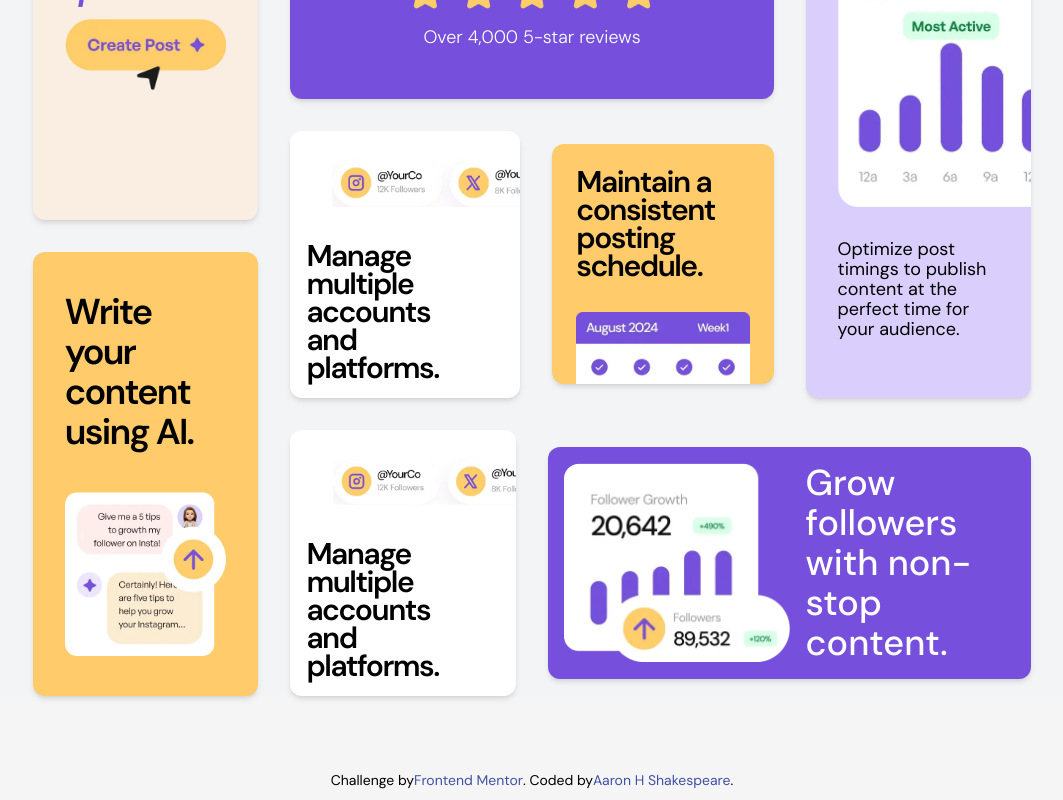
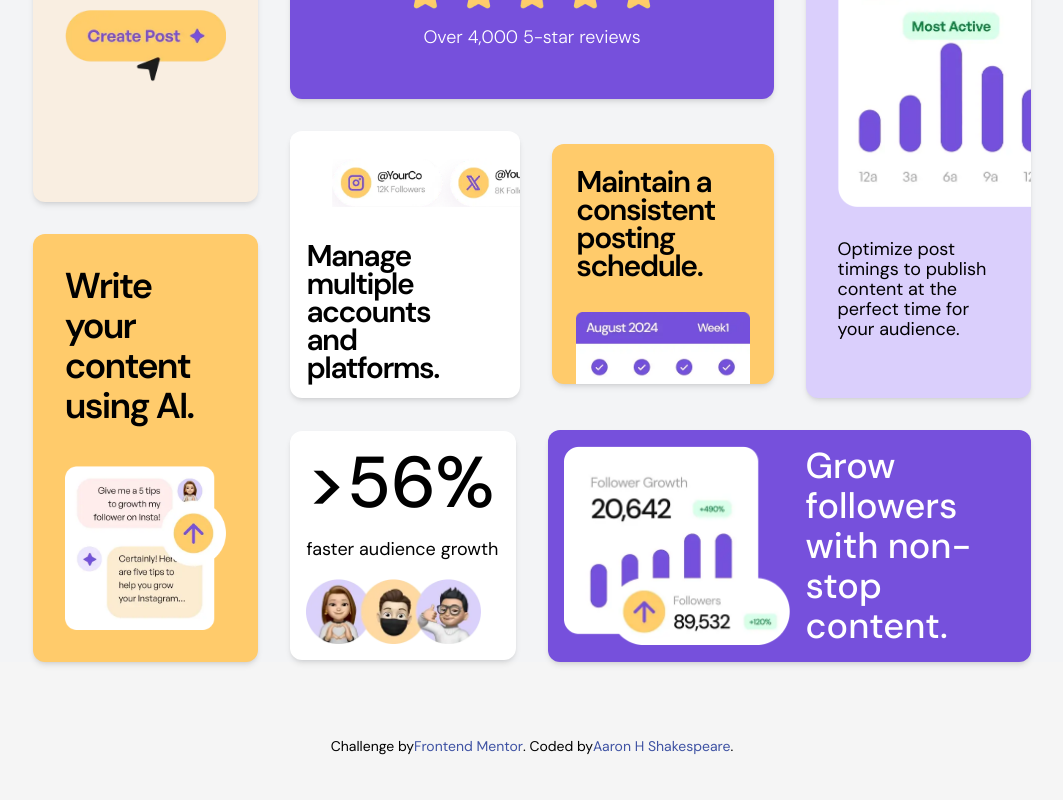
Before and after one commit to aaronAlien/frontend-mentor-7, a React (Vite) app: page / in a window 1280 px wide. Shown: the part 344-1144 px from the top of the page, without its empty margins (108-1171 px from the left). After the commit the page ends 1110 px from the top, so only its background shows below. Built offline with nearby package versions, Linux system fonts and the light colour scheme.

Commit message:
ok ok layout...

```diff
--- a/src/App.jsx
+++ b/src/App.jsx
@@ -51,8 +51,8 @@ function App() {
 
           <div className='hidden md:flex rounded-xl lg:col-start-2 lg:col-end-5'>
             <div className="lg:grid grid-cols-3 lg:justify-center lg:items-center lg:gap-8 lg:h-auto">
-              <div className="lg:col-span-1 lg:w-full lg:h-auto">
-                <SquareOne />
+              <div className="lg:col-span-1">
+                <SquareThree />
               </div>
             <div className="lg:col-span-2">
               <BottomRight />
--- a/src/components/Squares/SquareOne.jsx
+++ b/src/components/Squares/SquareOne.jsx
@@ -3,7 +3,7 @@ import accounts from "../../assets/graphics/illustration-multiple-platforms.webp
 
 const SquareOne = () => {
   return (
-    <div className='flex flex-col p-4 gap-4 md:gap-12 rounded-xl shadow-md overflow-hidden bg-white'>
+    <div className='flex flex-col p-4 gap-4 md:gap-12 rounded-xl shadow-md overflow-hidden bg-white 2xl:h-[350px]'>
 
         <img src={accounts} alt='' className='md:scale-[155%] md:pl-13 md:pt-4 bg-white' />
 
--- a/src/components/Squares/SquareThree.jsx
+++ b/src/components/Squares/SquareThree.jsx
@@ -4,7 +4,7 @@ import growth from "../../assets/graphics/illustration-audience-growth.webp";
 const SquareThree = () => {
   return (
     <div>
-      <div className='flex flex-col p-4 lg:w-full gap-4 bg-white rounded-xl shadow-md'>
+      <div className='flex flex-col p-4 lg:w-full lg:justify-center gap-4 bg-white rounded-xl shadow-md 2xl:h-[350px]'>
         <p className='font-medium text-5xl md:text-7xl'>{">56%"}</p>
         <p className='text-xl md:text-lg'>faster audience growth</p>
         <img src={growth} alt='' className="w-2/3 md:w-[90%]" />
--- a/src/components/Squares/SquareTwo.jsx
+++ b/src/components/Squares/SquareTwo.jsx
@@ -3,7 +3,7 @@ import schdule from "../../assets/graphics/illustration-consistent-schedule.webp
 
 const SquareTwo = () => {
   return (
-    <div className='flex flex-col p-4 pb-0 gap-4 md:gap-8 md:p-6 rounded-xl shadow-md mx-auto bg-Yellow-500 overflow-hidden h-[240px] md:max-h-auto'>
+    <div className='flex flex-col p-4 pb-0 gap-4 md:gap-8 md:p-6 rounded-xl shadow-md mx-auto bg-Yellow-500 overflow-hidden h-[240px] md:max-h-auto 2xl:h-[350px]'>
       <p className='mr-8 font-semibold text-mobile md:text-3xl tracking-tighter leading-7'>
         Maintain a consistent posting schedule.
       </p>
```
